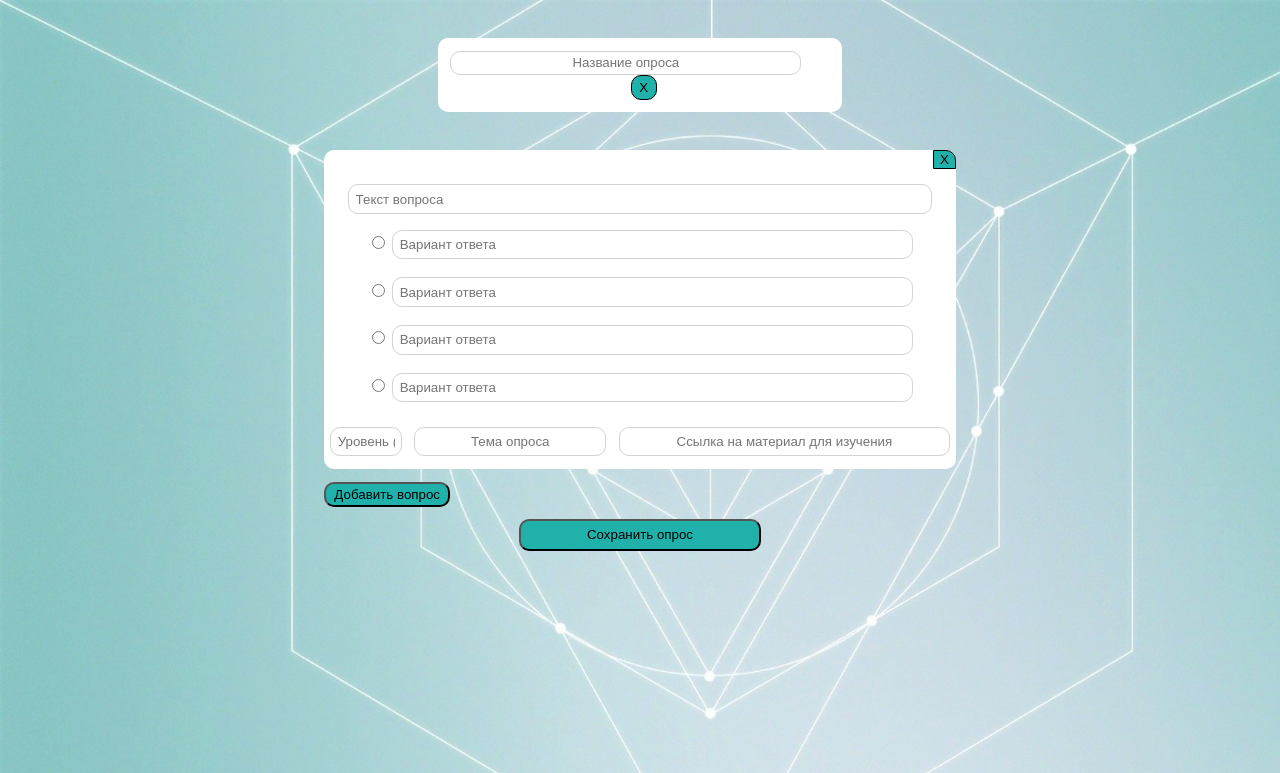
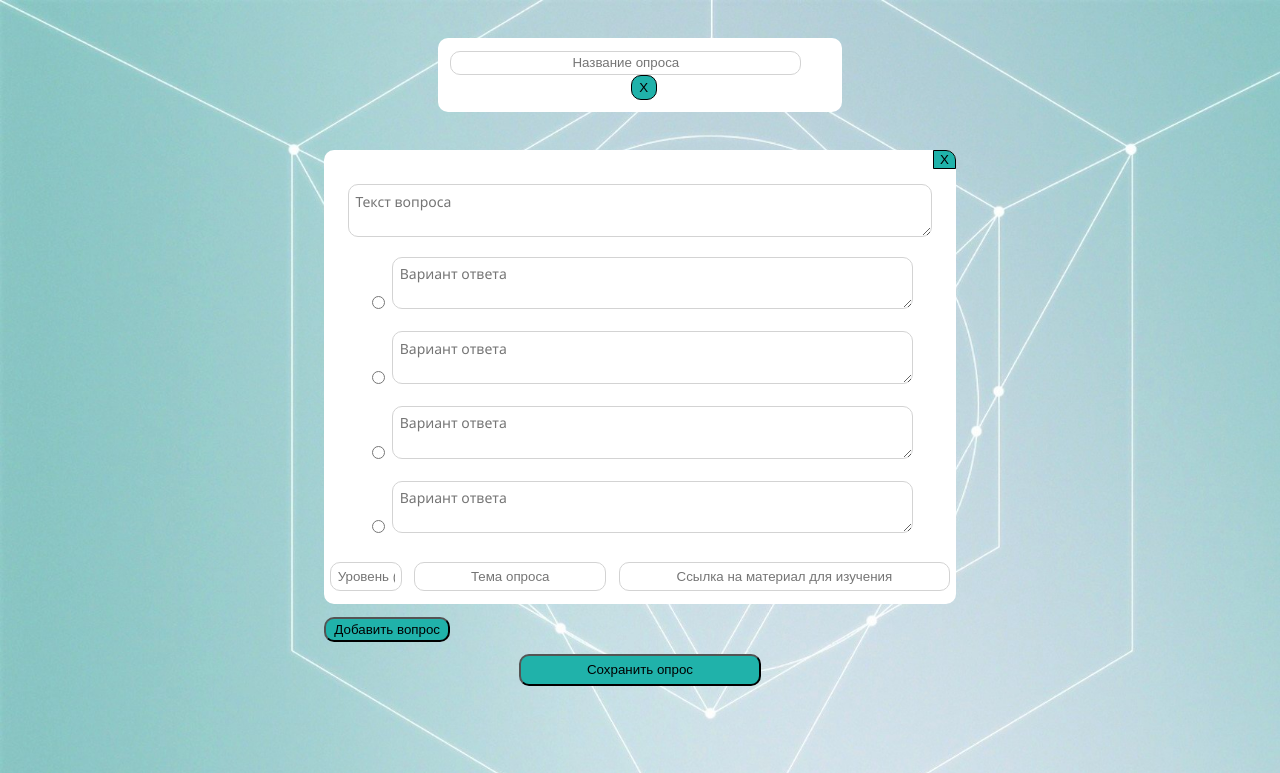
Before and after one commit to Maikled/ProjectSite, a Django app: page /PersonalAccount/editor_of_survey in a window 1280 px wide. Shown: the top 773 px of the page. Run offline with Django 3.2, Linux system fonts and the light colour scheme.

Commit message:
final version

```diff
--- a/OnlineAssistant/OnlineAssistant/apps/PersonalAccount/templates/PersonalAccount/index_IPR.html
+++ b/OnlineAssistant/OnlineAssistant/apps/PersonalAccount/templates/PersonalAccount/index_IPR.html
@@ -24,7 +24,7 @@
 
 	<div class ="ipr">
 		<h3><font face="corbel">Прогресс выполнения ИПР:</font></h3>
-		{% for question, status in status_task.items %}
+		{% for question, status in st.items %}
 			<div>
 				{% if status == 0 %}
 					<input class="progressbar-false" type="button" disabled>
@@ -37,7 +37,7 @@
 		<br>
 		<h3><font face="corbel">Задачи ИПР:</font></h3>
 		<center>
-		{% for question, refs_and_status  in tasks.items %}
+		{% for question, refs_and_status in tasks.items %}
 			<div class="divs">
 				<div>
 					<label class="text">{{question.text_task}}</label>
@@ -45,7 +45,7 @@
 				{% for ref, status in refs_and_status.items %}
 						{% if status == 0 %}
 							<div class="refs-false">
-								<a href="{{ ref }}" name="href" onclick="send('{{ csrf_token }}', '{{ question.text_task }}')">{{ ref }}</a><br>
+								<a href="{{ ref }}" name="href" onclick="send('{{ csrf_token }}', '{{ question.text_task }}')" style="padding: 5%">{{ ref }}</a><br>
 							</div>
 						{% else %}
 							<div class="refs-true">
--- a/OnlineAssistant/OnlineAssistant/apps/Survey/static/css/style_editor.css
+++ b/OnlineAssistant/OnlineAssistant/apps/Survey/static/css/style_editor.css
@@ -32,6 +32,11 @@ body {
     padding: 1%;
     border-radius: 10px;
     border: 1px solid lightgray;
+    font-size: 14px;
+	font-family: Segoe UI;
+	resize: vertical;
+    min-height: 20px;
+    max-height: 40px;
 }
 
 .div-answer {
@@ -44,6 +49,11 @@ body {
     padding: 1%;
     border-radius: 10px;
     border: 1px solid lightgray;
+    font-size: 14px;
+	font-family: Segoe UI;
+	resize: vertical;
+    min-height: 20px;
+    max-height: 40px;
 }
 
 .add-answer-button {
--- a/OnlineAssistant/OnlineAssistant/apps/Survey/templates/Survey/index_editor.html
+++ b/OnlineAssistant/OnlineAssistant/apps/Survey/templates/Survey/index_editor.html
@@ -71,6 +71,20 @@
 		elem = document.getElementById('question'+y)
 		elem.innerHTML = b.outerHTML + '<div id="question' + (y + 1) + '"></div>';
 		elem.id = 'block'+(y+1);
+
+		elem.querySelector(".question-text").value = "";
+		a = elem.querySelectorAll(".answer-text");
+		for (var i = 0; i < a.length; i++) {
+			a[i].value = "";
+		}
+		elem.querySelector(".level").value = "";
+		elem.querySelector(".survey_topic").value = "";
+		elem.querySelector(".link").value = "";
+		r = elem.querySelectorAll(".radio");
+		for (var i = 0; i < r.length; i++) {
+			r[i].name = (y + 1);
+		}
+
 		quest = elem.querySelectorAll(".question-text");
 		quest.name = 'q'+(y+1);
 		answ = elem.querySelectorAll(".radio")
@@ -161,6 +175,11 @@
 		form.submit()
 	}
 
+	function reload_radio(elem_div)
+	{
+
+	}
+
 </script>
 
 
@@ -185,7 +204,8 @@
 				<input class="button-delete-question" type="button" value="X" onclick="delete_element(this)">
 			</div><br>
 
-			<p><input class="question-text" type="text" placeholder="Текст вопроса" name="q0" value="{{key}}"></p>
+			<p><textarea class="question-text" placeholder="Текст вопроса" name="q0">{{key}}</textarea></p>
+<!--			<p><input class="question-text" type="text" placeholder="Текст вопроса" name="q0" value="{{key}}"></p>-->
 
 			{% for answer in value %}
 			<div class="div-answer">
@@ -198,7 +218,8 @@
 						<input name="{{key.text_question}}" type="radio" class="radio">
 					{% endif %}
 				{% endif %}
-				<input class="answer-text" type="text" placeholder="Вариант ответа" name="{{key}}" value="{{answer}}">
+				<textarea class="answer-text" name="{{key}}" placeholder="Вариант ответа">{{answer}}</textarea>
+<!--				<input class="answer-text" type="text" placeholder="Вариант ответа" name="{{key}}" value="{{answer}}">-->
 			</div><br>
 			{% endfor %}
 
@@ -225,6 +246,7 @@
 			{% csrf_token %}
 			<input type="hidden" name="user" value="{{user}}">
 		</form>
+
 	</center>
 </body>
 
--- a/OnlineAssistant/OnlineAssistant/apps/Survey/views.py
+++ b/OnlineAssistant/OnlineAssistant/apps/Survey/views.py
@@ -110,16 +110,22 @@ def save_Survey(request):
     survey.save()
 
     for key_question, value_question in data['data'].items():
-        question = Question()
-        text_of_question = key_question
-        question.text_question = text_of_question
+        try:
+            question = Question.objects.get(text_question=key_question)
+        except:
+            question = Question()
+
+        question.text_question = key_question
         question.id_survey = survey
         question.save()
 
         for key_answer, value_answer in value_question['answers'].items():
-            answer = Answer()
-            answer_text = key_answer
-            answer.text_answer = answer_text
+            try:
+                answer = Answer.objects.get(text_answer=key_answer)
+            except:
+                answer = Answer()
+
+            answer.text_answer = key_answer
             answer.id_question = question
             answer.save()
             if value_answer == True:
@@ -143,11 +149,12 @@ def index_end_editor(request):
 def delete_question(request):
     data = loads(request.body)
     question = data['question']
-    question = Question.objects.get(text_question=question)
-    answers = Answer.objects.filter(id_question=question.id)
-    for i in answers:
-        i.delete()
-    question.delete()
+    question_list = Question.objects.filter(text_question=question)
+    for question in question_list:
+        answers = Answer.objects.filter(id_question=question.id)
+        for i in answers:
+            i.delete()
+        question.delete()
 
     return HttpResponse(request)
 
--- a/OnlineAssistant/OnlineAssistant/apps/TaskMonitoring/views.py
+++ b/OnlineAssistant/OnlineAssistant/apps/TaskMonitoring/views.py
@@ -55,13 +55,15 @@ def index_TM(request):
     t = 0
     f = 0
     data = {}
+    st = {}
     for i in iprs:
         data[i] = {i.link:i.status}
+        st[i] = i.status
         f += 1
         if i.status == 1:
             t += 1
 
-    return render(request, 'PersonalAccount/index_IPR.html', {'title':survey, 'tasks':data, 'status':f'{t}/{f}'})
+    return render(request, 'PersonalAccount/index_IPR.html', {'title':survey, 'tasks':data, 'status':f'{t}/{f}', 'st':st})
 
 
 def personal_task(request):
```
Also changed, not shown: OnlineAssistant/OnlineAssistant/apps/Authentication/templates/Authentication/index.html (+4 -4 lines), 1 other file.
